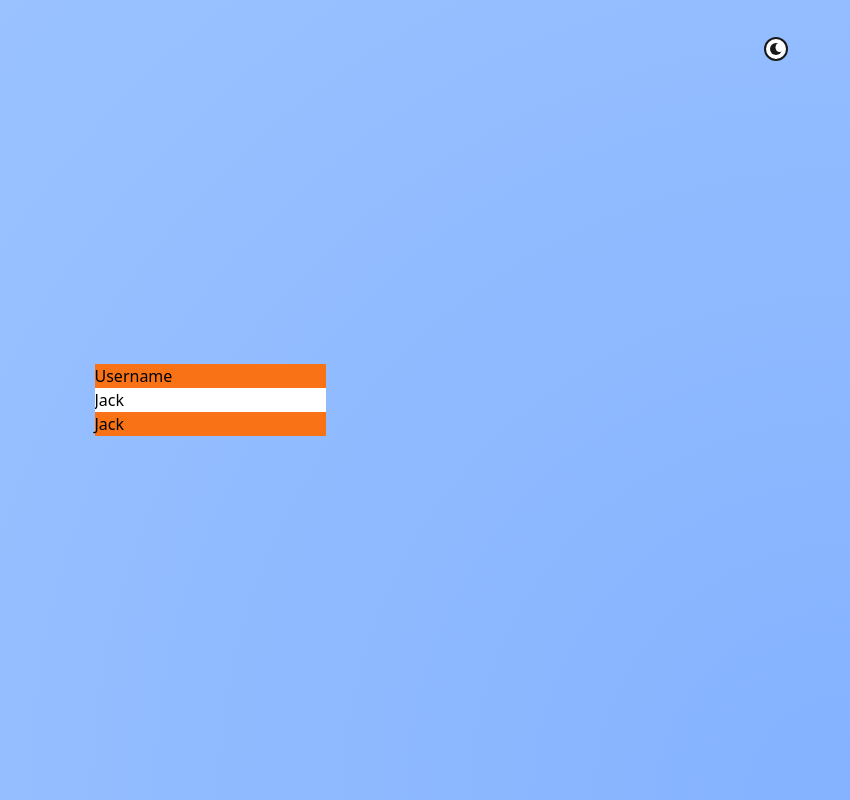
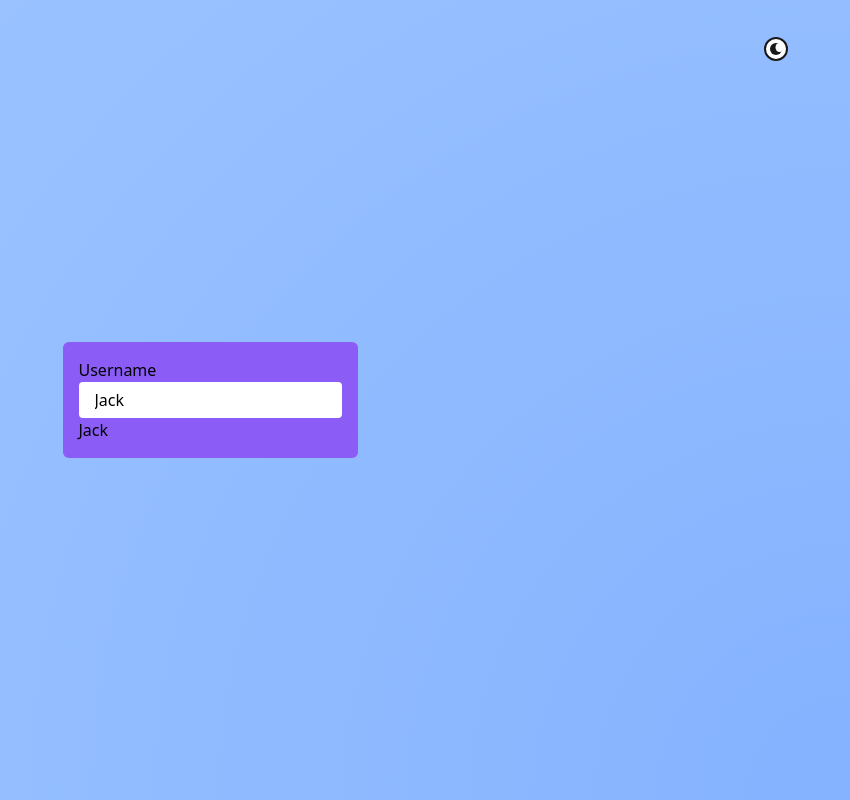
Before and after one commit to maxzz/forms-wreducer, a React (Vite) app: page / in a window 1280 px wide. Shown: the whole page, without its empty margins (430-1280 px from the left). Built offline with nearby package versions, Linux system fonts and the light colour scheme.

Commit message:
WIP. form. update basic layout

```diff
--- a/src/components/FormWithReducer/index.tsx
+++ b/src/components/FormWithReducer/index.tsx
@@ -14,7 +14,7 @@ function Input({ label, ...rest }: { label: string; } & InputHTMLAttributes<HTML
     return (
         <label className="grid">
             <div className="">{label}</div>
-            <input {...rest} />
+            <input className="px-4 py-1.5 rounded" {...rest} />
         </label>
     );
 }
@@ -37,8 +37,8 @@ export function FormWithReducer() {
         }
     );
     return (
-        <section className="h-full grid place-content-center place-items-center grid-rows-1">
-            <form className="bg-orange-500">
+        <section className="h-full grid place-content-center place-items-center">
+            <form className="p-4 bg-violet-500 rounded-md">
 
                 <Input
                     label="Username"
```
